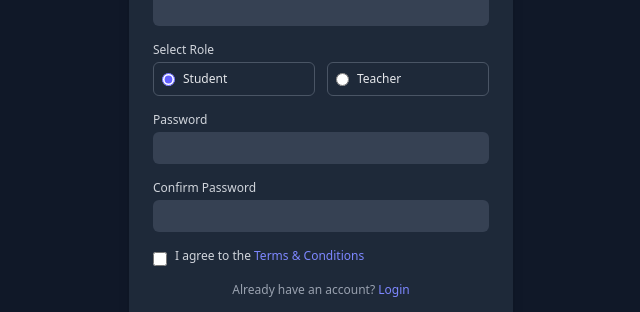
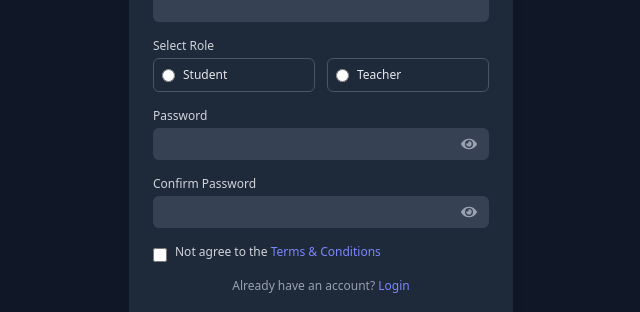
Before and after one commit to ravitharun/edu-lms-mern, a React (Vite) app in the folder UI/: page /siginup in a window 1280 px wide. Shown: the part 274-586 px from the top of the page, without its empty margins (319-959 px from the left). Built offline with nearby package versions, Linux system fonts and the light colour scheme.

Commit message:
added the apis normla

```diff
--- /dev/null
+++ b/UI/src/Apis/Signup.js
@@ -0,0 +1,18 @@
+import { ToastType } from "../ReactToast/Toast"
+
+const handelapiSigup = (data, e) => {
+  e.preventDefault()
+  console.log(ToastType, ' toastType')
+  console.log(data)
+}
+const handelLogin = async (data, e) => {
+  try {
+    e.preventDefault()
+    // e.p
+    console.log(data)
+  } catch (error) {
+
+  }
+}
+
+export { handelapiSigup, handelLogin }
--- a/UI/src/Components/Login.jsx
+++ b/UI/src/Components/Login.jsx
@@ -1,16 +1,27 @@
 import { Link } from "react-router-dom";
 import { reverseOrder, ToastPostion } from "../ReactToast/Toast";
-
+import { useState } from "react";
+import { FaEye, FaRegEyeSlash } from "react-icons/fa";
+import { FaEyeSlash } from "react-icons/fa";
+import { handelLogin } from "../Apis/Signup";
 
 
 export default function Login() {
-  console.log({ ToastPostion, reverseOrder })
+  const [StudentEmail, setStudentEmail] = useState("")
+  const [StudentPassword, setStudentPassword] = useState("")
+  const [role, setrole] = useState("")
+  const [ischeck, setcheck] = useState(false)
+  const [showPassword, setShowPassword] = useState(false);
+  const [showConfirmPassword, setShowConfirmPassword] = useState(false);
 
 
+  // handel login api daat
+
+  const handelloginapi = (e) => {
+    handelLogin("hi daat", e)
+  }
   return (
     <>
-
-
       <div className="flex min-h-screen items-center justify-center  px-4">
 
         <div className="w-full max-w-sm rounded-xl bg-gray-800 p-6 shadow-lg">
@@ -25,7 +36,7 @@ export default function Login() {
 
           <form className="space-y-4">
 
-
+            {/* Role */}
             <div>
               <label className="mb-1 block text-xs font-medium text-gray-300">
                 Select Role
@@ -41,6 +52,8 @@ export default function Login() {
                 </label>
               </div>
             </div>
+
+
             {/* Email */}
             <div>
               <label className="block text-xs font-medium text-gray-300">
@@ -52,27 +65,38 @@ export default function Login() {
               />
             </div>
 
-            {/* Role */}
+
 
 
             {/* Password */}
-            <div>
+            <div className="relative">
               <label className="block text-xs font-medium text-gray-300">
                 Password
               </label>
+
               <input
-                type="password"
-                className="mt-1 w-full rounded-md bg-gray-700 px-3 py-1.5 text-sm text-white focus:ring-2 focus:ring-indigo-500"
+                type={showPassword ? "text" : "password"}
+                className="mt-1 w-full rounded-md bg-gray-700 px-3 py-1.5 pr-10 text-sm text-white focus:ring-2 focus:ring-indigo-500"
+                onChange={(e) => setStudentPassword(e.target.value)}
               />
+
+              <span
+                className="absolute right-3 top-7 cursor-pointer text-gray-400"
+                onClick={() => setShowPassword(prev => !prev)}
+              >
+                {showPassword ? <FaEyeSlash /> : <FaEye />}
+              </span>
             </div>
+
 
 
 
             {/* Terms */}
             <div className="flex items-start gap-2">
-              <input type="checkbox" className="mt-1 h-3.5 w-3.5 accent-indigo-500" />
+              <input type="checkbox" className="mt-1 h-3.5 w-3.5 accent-indigo-500" required onClick={() => setcheck((prev) => !prev)
+              } />
               <span className="text-xs text-gray-300">
-                I agree to the <span className="text-indigo-400">Terms & Conditions</span>
+                {ischeck ? "I" : "Not"} agree to the <span className="text-indigo-400">Terms & Conditions</span>
               </span>
             </div>
 
@@ -85,7 +109,7 @@ export default function Login() {
             </p>
 
             {/* Submit */}
-            <button className="w-full rounded-md bg-indigo-600 py-1.5 text-sm font-semibold text-white hover:bg-indigo-500">
+            <button className="w-full rounded-md bg-indigo-600 py-1.5 text-sm font-semibold text-white hover:bg-indigo-500" onClick={handelloginapi}>
               Sign In
             </button>
           </form>
--- a/UI/src/Components/SiginUp.jsx
+++ b/UI/src/Components/SiginUp.jsx
@@ -1,8 +1,60 @@
+import { use, useState } from "react";
 import { Link } from "react-router-dom";
+import { handelapiSigup } from "../Apis/Signup";
+import toast, { Toaster } from 'react-hot-toast';
+import { FaEye, FaRegEyeSlash } from "react-icons/fa";
+import { FaEyeSlash } from "react-icons/fa";
 
 export default function Siginup() {
+    const [StudentName, setStudentName] = useState("")
+    const [StudentEmail, setStudentEmail] = useState("")
+    const [StudentPassword, setStudentPassword] = useState("")
+    const [StudentConifrmPassword, setStudentConifrmPassword] = useState("")
+    const [role, setrole] = useState("")
+    const [ischeck, setcheck] = useState(false)
+    const [showPassword, setShowPassword] = useState(false);
+    const [showConfirmPassword, setShowConfirmPassword] = useState(false);
+
+
+    //
+    const Handeldata = async (e) => {
+        e.preventDefault()
+        // check agree to the Terms & Conditions yes or not
+
+
+        // check the input data is empty or not
+        if (!StudentEmail || !StudentName || !StudentPassword || !StudentConifrmPassword || !role) {
+            console.log({
+                StudentEmail,
+                StudentName,
+                StudentPassword,
+                StudentConifrmPassword,
+                role,
+                ischeck
+            })
+            return toast.error("Fill the required feilds")
+        }
+        if (!ischeck) {
+            return toast.error("Not agree to the Terms & Conditions .")
+        }
+        if (StudentConifrmPassword != StudentPassword) {
+            return toast.error("ConifrmPassword And Passowrd   is Not matching ")
+
+        }
+        // make the data of json format
+        const data = {
+            StudentEmail,
+            StudentName,
+            StudentPassword,
+            StudentConifrmPassword,
+            role,
+            ischeck
+        }
+        await handelapiSigup(data, e)
+    }
     return (
         <>
+            <div><Toaster></Toaster></div>
             {/* Create new account */}
             <div className="flex min-h-screen items-center justify-center bg-gray-900 px-4">
 
@@ -26,6 +78,7 @@ export default function Siginup() {
                             <input
                                 type="text"
                                 className="mt-1 w-full rounded-md bg-gray-700 px-3 py-1.5 text-sm text-white focus:ring-2 focus:ring-indigo-500"
+                                onChange={(e) => setStudentName(e.target.value)}
                             />
                         </div>
 
@@ -37,6 +90,7 @@ export default function Siginup() {
                             <input
                                 type="email"
                                 className="mt-1 w-full rounded-md bg-gray-700 px-3 py-1.5 text-sm text-white focus:ring-2 focus:ring-indigo-500"
+                                onChange={(e) => setStudentEmail(e.target.value)}
                             />
                         </div>
 
@@ -47,43 +101,64 @@ export default function Siginup() {
                             </label>
                             <div className="flex gap-3">
                                 <label className="flex w-full items-center gap-2 rounded-md border border-gray-600 p-2 text-xs text-gray-200">
-                                    <input type="radio" name="role" className="accent-indigo-500" defaultChecked/>
+                                    <input type="radio" name="role" className="accent-indigo-500"
+                                        onClick={(e) => setrole("student")} />
                                     Student
                                 </label>
                                 <label className="flex w-full items-center gap-2 rounded-md border border-gray-600 p-2 text-xs text-gray-200">
-                                    <input type="radio" name="role" className="accent-indigo-500" />
+                                    <input type="radio" name="role" className="accent-indigo-500" onChange={(e) => setrole("Teacher")} />
                                     Teacher
                                 </label>
                             </div>
                         </div>
 
                         {/* Password */}
-                        <div>
+
+                        <div className="relative">
                             <label className="block text-xs font-medium text-gray-300">
                                 Password
                             </label>
+
                             <input
-                                type="password"
-                                className="mt-1 w-full rounded-md bg-gray-700 px-3 py-1.5 text-sm text-white focus:ring-2 focus:ring-indigo-500"
+                                type={showPassword ? "text" : "password"}
+                                className="mt-1 w-full rounded-md bg-gray-700 px-3 py-1.5 pr-10 text-sm text-white focus:ring-2 focus:ring-indigo-500"
+                                onChange={(e) => setStudentPassword(e.target.value)}
                             />
+
+                            <span
+                                className="absolute right-3 top-7 cursor-pointer text-gray-400"
+                                onClick={() => setShowPassword(prev => !prev)}
+                            >
+                                {showPassword ? <FaEyeSlash /> : <FaEye />}
+                            </span>
                         </div>
 
-                        {/* Confirm Password */}
-                        <div>
+                        {/* Password */}
+                        <div className="relative">
                             <label className="block text-xs font-medium text-gray-300">
                                 Confirm Password
                             </label>
+
                             <input
-                                type="password"
-                                className="mt-1 w-full rounded-md bg-gray-700 px-3 py-1.5 text-sm text-white focus:ring-2 focus:ring-indigo-500"
+                                type={showConfirmPassword ? "text" : "password"}
+                                className="mt-1 w-full rounded-md bg-gray-700 px-3 py-1.5 pr-10 text-sm text-white focus:ring-2 focus:ring-indigo-500"
+                                onChange={(e) => setStudentConifrmPassword(e.target.value)}
                             />
+
+                            <span
+                                className="absolute right-3 top-7 cursor-pointer text-gray-400"
+                                onClick={() => setShowConfirmPassword(prev => !prev)}
+                            >
+                                {showConfirmPassword ? <FaEyeSlash /> : <FaEye />}
+                            </span>
                         </div>
 
                         {/* Terms */}
-                        <div className="flex items-start gap-2">
-                            <input type="checkbox" className="mt-1 h-3.5 w-3.5 accent-indigo-500" />
+                        <div className="flex items-start gap-2 hover:cursor-pointer">
+                            <input type="checkbox" className="mt-1 h-3.5 w-3.5 accent-indigo-500" required onClick={() => setcheck((prev) => !prev)
+                            } />
                             <span className="text-xs text-gray-300">
-                                I agree to the <span className="text-indigo-400">Terms & Conditions</span>
+                                {ischeck ? "I" : "Not"}    agree to the <span className="text-indigo-400">Terms & Conditions</span>
                             </span>
                         </div>
 
@@ -95,12 +170,14 @@ export default function Siginup() {
                             </Link>
                         </p>
 
-                        {/* Submit */}
-                        <button className="w-full rounded-md bg-indigo-600 py-1.5 text-sm font-semibold text-white hover:bg-indigo-500">
-                            Sign Up
-                        </button>
+
                     </form>
+                    <br />
+                    {/* Submit */}
 
+                    <button className="w-full rounded-md bg-indigo-600 py-1.5 text-sm font-semibold text-white hover:bg-indigo-500" onClick={Handeldata}>
+                        Sign Up
+                    </button>
                     {/* OR */}
                     <div className="my-4 flex items-center gap-2">
                         <div className="h-px flex-1 bg-gray-600" />
--- a/UI/src/ReactToast/Toast.js
+++ b/UI/src/ReactToast/Toast.js
@@ -1,3 +1,8 @@
 const ToastPostion = "top-center"
 const reverseOrder = true
-export  { ToastPostion, reverseOrder }
+const ToastType ={
+    loading: 'Saving...',
+    success: 'Settings saved!',
+    error: 'Could not save.',
+}
+export{ ToastPostion, reverseOrder, ToastType }
```
